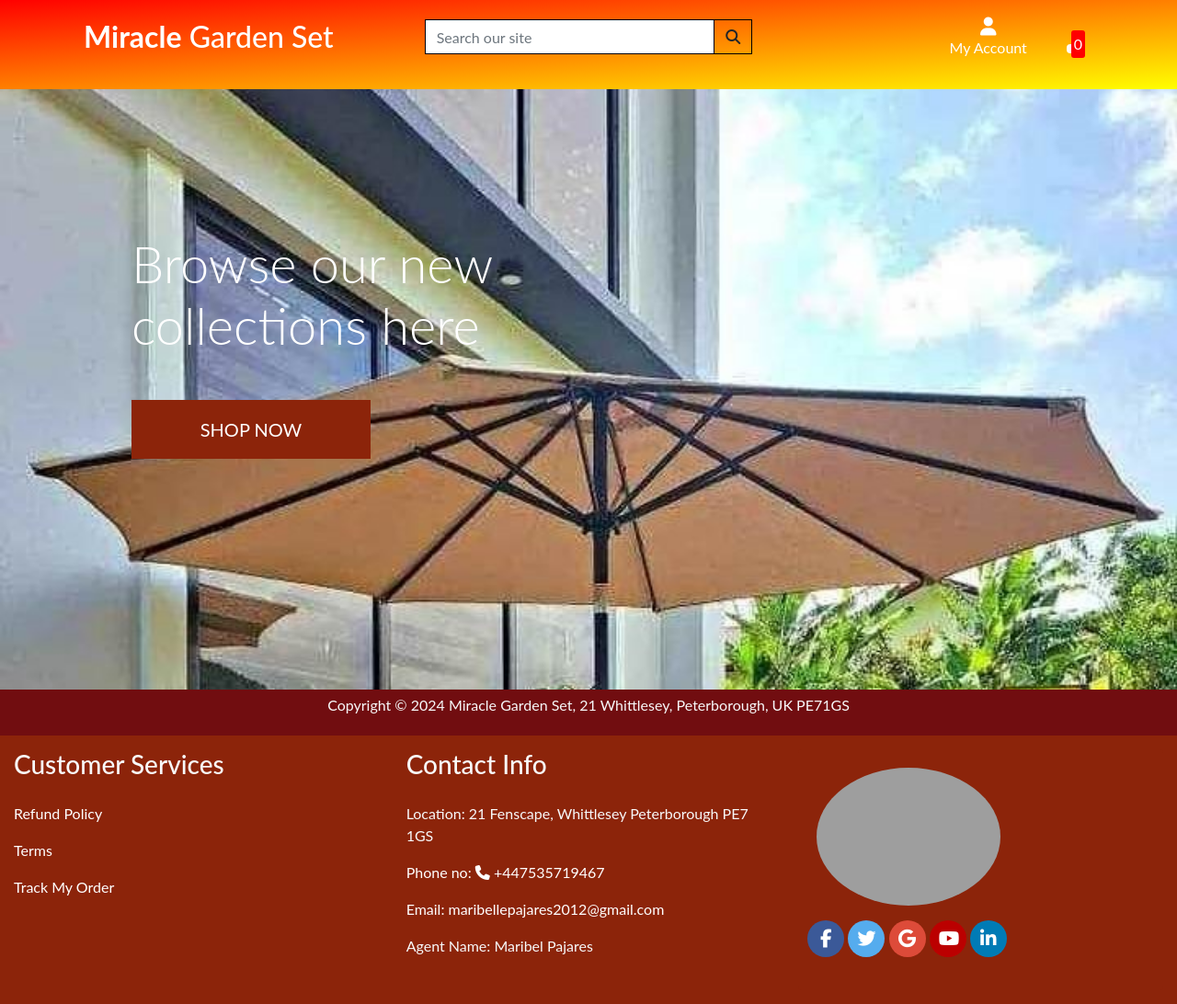
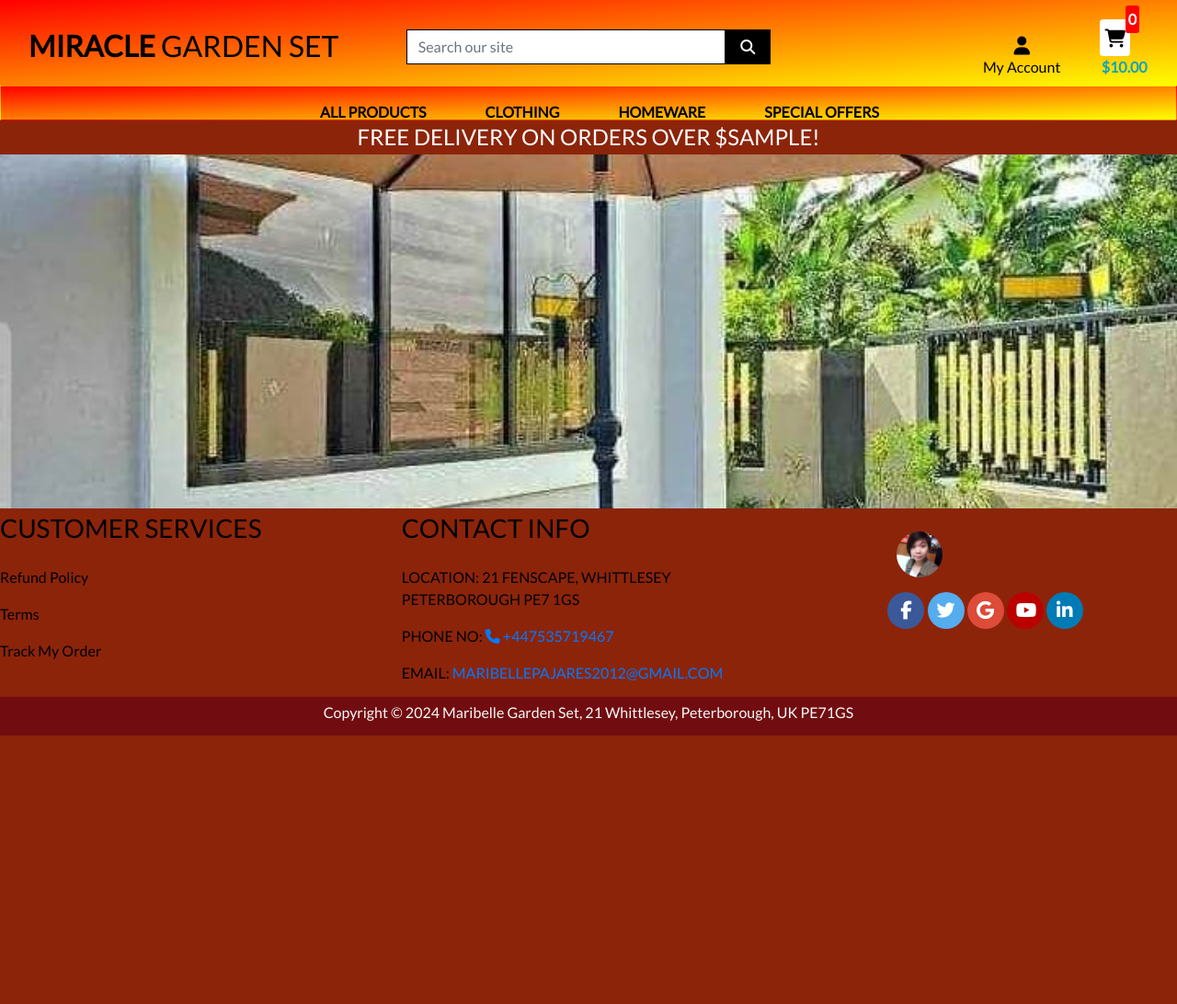
Before and after one commit to Maribel-88/Miracle_garden_set, a Django app: template home/templates/home/index.html in a window 1280 px wide. Shown: the whole page at 92% size. After the commit the page ends 800 px from the top, so only its background shows below. Run offline with Django 3.2, Linux system fonts and the light colour scheme; the template is opened without the code that fills it: most values are stand-ins (such as "Sample title", 1, 10 or a date in 2020); some libraries are stand-ins or nearby versions; grey boxes are pictures that could not be loaded.

Commit message:
Updated the base template

```diff
--- a/static/css/base.css
+++ b/static/css/base.css
@@ -4,164 +4,80 @@ html {
 
 body {
     background: url('/media/background.jpg') no-repeat center center fixed;
-    background-size:cover;
-    height: calc(100vh );
+    background-size: cover;
+    height: calc(100vh - 164px);
     color: #555;
     font-family: 'Lato';
 }
 
-i {
-    cursor: pointer;
+#topnav {
+    background: linear-gradient(to bottom right, red, yellow);
 }
 
-a {
-    text-decoration: none;
-    color:#fff;
-}
-/*-----------------Heading Navbar -----------------------*/
-
-#topnav {
-    background-color: #8c240a;
+#navbarlinks {
+    border: solid 1px transparent;
     background: linear-gradient(to bottom right, red, yellow);
-    padding: 25px 60px;
-    color: #fff;
+    height: 38px;
+    padding-bottom: 20px;
 }
 
-#navButtons a {
-    color:#000;
-    row-gap: 20px;
-}
-
-#navButtons a:hover {
-    color:green;
-}
-
-
-#navbarNavDropdown ul li a:hover {
-    color:green;
-}
-
-#heading {
-    background-color: #8c240a;
-}
-
-#heading div a:hover {
-   color:green;
-}
-
-#heading div i {
-    color: #fff;
-}
-
-
-
-.btnNav:hover, #myBtn:hover {
+#navbarlinks a:hover {
     border-radius: 15px;
     border: solid 1px transparent;
     background: linear-gradient(to bottom right, red, yellow);
     height: 38px;
 }
 
-#myBtn {
-    border-radius: 15px;
+/* from Bulma */
+.icon {
+    align-items: center;
+    display: inline-flex;
+    justify-content: center;
+    height: 1.5rem;
+    width: 1.5rem;
 }
 
-#callInfo {
-
-    text-align: center;
-    flex-direction: column;
-    display:inline-block;
-}
-
-.text-black {
-    color: white!important;
-
-}
-
-.shop-now-button {
-    background: #8c240a;
-    color: white;
-    min-width: 260px;
+.logo-font {
+    text-transform: uppercase;
 }
 
 .main-logo-link {
     width: fit-content;
 }
 
+.shop-now-button {
+    background: black;
+    color: white;
+    min-width: 260px;
+}
+
+.btn-black {
+    background: black;
+    color: white;
+}
+
+.shop-now-button:hover,
+.shop-now-button:active,
+.shop-now-button:focus,
+.btn-black:hover,
+.btn-black:active,
+.btn-black:focus {
+    background: #222;
+    color: white;
+}
+
+.text-black {
+    color: #000 !important;
+}
+
 .border-black {
     border: 1px solid black !important;
 }
 
-/* Slightly larger container on xl screens */
-@media (min-width: 1200px) {
-    .container {
-      max-width: 80%;
-    }
-  }
-
-  /* fixed top navbar only on medium and up */
-  @media (min-width: 992px) {
-      .fixed-top-desktop-only {
-          position: fixed;
-          top: 0;
-          right: 0;
-          left: 0;
-          z-index: 1030;
-      }
-
-      .header-container {
-          padding-top: 164px;
-      }
-  }
-/*----------------- Deals Page ---------------------*/
-
-#deal1 {
-    display: flex;
+.bg-black {
+    background: #8c240a !important;
 }
 
-#deal2 {
-    flex: 33.33%;
-
-}
-
-/*--------------------- Footer Page ---------------------------*/
-
-#imgBorder {
-    background-color: #8c240a;
-    border-style: none;
-
-}
-
-.contact_background {
-    background-color: #8c240a;
-
-}
-
-#contactInfo
- {
-
-    background-color: #8c240a;
-    margin-bottom: -164px;
-    padding: 15px;
-}
-
-#footer {
-    text-align: center;
-    background-color: #710d10;
-    margin-bottom: 0;
-    padding-bottom: 5px;
-    padding-top: 5px;
-}
-
-#customerServices a:hover {
-    color:green;
-}
-
-#imgFooter {
-   width: 200px;
-}
-
-/*----------------------------- Cart Page --------------------------*/
 .cart {
     position: relative;
     background-color: #fff;
@@ -185,20 +101,48 @@ a {
     border-radius: 3px;
 }
 
-/* Shop items styles are here */
-
-.shop {
-    display: grid;
-    grid-template-columns: repeat(4, 254px);
-    gap:60px;
-    justify-content: center;
-    margin-bottom: 45px;
-    margin-top: 45px;
+.contactInfo {
+    background-color: #8c240a;
+   margin-top: 600px;
+   padding-top: 5px;
+   position: fixed-bottom;
 
 }
 
+#footer {
+    text-align: center;
+    background-color: #710d10;
+    margin-bottom: -5px;
+    padding-bottom: 2px;
+    padding-top: 5px;
+    margin-top: 0px;
+}
 
-  /*-----------------Social Media Icons ------------*/
+/* -------------------------------- Media Queries */
+
+/* Slightly larger container on xl screens */
+@media (min-width: 1200px) {
+  .container {
+    max-width: 80%;
+  }
+}
+
+/* fixed top navbar only on medium and up */
+@media (min-width: 992px) {
+    .fixed-top-desktop-only {
+        position: fixed;
+        top: 0;
+        right: 0;
+        left: 0;
+        z-index: 1030;
+    }
+
+    .header-container {
+        padding-top: 164px;
+    }
+}
+
+/*-----------------Social Media Icons ------------*/
 
 
 
@@ -257,3 +201,14 @@ a {
   #socIcon a:hover {
     color:green;
   }
+
+  #imgFooter {
+    width: 50px;
+    height: 50px;
+  }
+
+  #imgBorder{
+    background-color: #8c240a;
+    border-style: none;
+    align-items: center;
+  }
--- a/templates/base.html
+++ b/templates/base.html
@@ -14,7 +14,8 @@
     {% endblock %}
 
     {% block corecss %}
-        <link rel="stylesheet" href="https://cdn.jsdelivr.net/npm/bootstrap@4.6.2/dist/css/bootstrap.min.css" integrity="sha384-xOolHFLEh07PJGoPkLv1IbcEPTNtaed2xpHsD9ESMhqIYd0nLMwNLD69Npy4HI+N" crossorigin="anonymous">
+        <link rel="stylesheet" href="https://stackpath.bootstrapcdn.com/bootstrap/4.4.1/css/bootstrap.min.css" integrity="sha384-Vkoo8x4CGsO3+Hhxv8T/Q5PaXtkKtu6ug5TOeNV6gBiFeWPGFN9MuhOf23Q9Ifjh" crossorigin="anonymous">
+        <link rel="stylesheet" href="https://fonts.googleapis.com/css?family=Lato&display=swap">
         <link rel="stylesheet" href="{% static 'css/base.css' %}">
     {% endblock %}
 
@@ -23,15 +24,15 @@
 
     {% block corejs %}
         <script src="https://kit.fontawesome.com/98657bf0c4.js" crossorigin="anonymous"></script>
-    <script src="https://cdn.jsdelivr.net/npm/jquery@3.5.1/dist/jquery.slim.min.js" integrity="sha384-DfXdz2htPH0lsSSs5nCTpuj/zy4C+OGpamoFVy38MVBnE+IbbVYUew+OrCXaRkfj" crossorigin="anonymous"></script>
-    <script src="https://cdn.jsdelivr.net/npm/popper.js@1.16.1/dist/umd/popper.min.js" integrity="sha384-9/reFTGAW83EW2RDu2S0VKaIzap3H66lZH81PoYlFhbGU+6BZp6G7niu735Sk7lN" crossorigin="anonymous"></script>
-    <script src="https://cdn.jsdelivr.net/npm/bootstrap@4.6.2/dist/js/bootstrap.min.js" integrity="sha384-+sLIOodYLS7CIrQpBjl+C7nPvqq+FbNUBDunl/OZv93DB7Ln/533i8e/mZXLi/P+" crossorigin="anonymous"></script>
+        <script src="https://code.jquery.com/jquery-3.4.1.slim.min.js" integrity="sha384-J6qa4849blE2+poT4WnyKhv5vZF5SrPo0iEjwBvKU7imGFAV0wwj1yYfoRSJoZ+n" crossorigin="anonymous"></script>
+        <script src="https://cdn.jsdelivr.net/npm/popper.js@1.16.0/dist/umd/popper.min.js" integrity="sha384-Q6E9RHvbIyZFJoft+2mJbHaEWldlvI9IOYy5n3zV9zzTtmI3UksdQRVvoxMfooAo" crossorigin="anonymous"></script>
+        <script src="https://stackpath.bootstrapcdn.com/bootstrap/4.4.1/js/bootstrap.min.js" integrity="sha384-wfSDF2E50Y2D1uUdj0O3uMBJnjuUD4Ih7YwaYd1iqfktj0Uod8GCExl3Og8ifwB6" crossorigin="anonymous"></script>
     {% endblock %}
 
     {% block extra_js %}
     {% endblock %}
 
-    <title>Miracle Garden Set{% block extra_title %}{% endblock %}</title>
+    <title>Miracle Garden Set {% block extra_title %}{% endblock %}</title>
   </head>
   <body>
     <header class="container-fluid fixed-top">
@@ -55,7 +56,6 @@
                     </div>
                 </form>
             </div>
-
             <div class="col-12 col-lg-4 my-auto py-1 py-lg-0">
                 <ul class="list-inline list-unstyled text-center text-lg-right my-0">
                     <li class="list-inline-item dropdown">
@@ -79,60 +79,77 @@
                         </div>
                     </li>
                     <li class="list-inline-item">
-                        <div id="cartPadding" class="col d-flex justify-content-end">
-                            <a href="cart2.html" >
-                              <div class="cart ">
-                                <i class="bi bi-cart2"></i>
+                        <a class="{% if grand_total %}text-info font-weight-bold{% else %}text-black{% endif %} nav-link" href="">
+                            <div class="text-center">
+                                <div class="cart " class="col d-flex justify-content-end">
+                                    <i class="fa-solid fa-cart-shopping"></i>
                                     <div id="cartAmount" class="cartAmount">0</div>
                                 </div>
+                                <p class="my-0">
+                                    {% if grand_total %}
+                                        ${{ grand_total|floatformat:2 }}
+                                    {% else %}
+                                        $0.00
+                                    {% endif %}
+                                </p>
+                            </div>
                         </a>
-                          </div>
                     </li>
                 </ul>
             </div>
+        </div>
+        <div class="row bg-white" id="navbarlinks">
+            <nav class="navbar navbar-expand-lg navbar-light w-100">
+                <button class="navbar-toggler" type="button" data-toggle="collapse" data-target="#main-nav" aria-controls="main-nav" aria-expanded="false" aria-label="Toggle navigation">
+                    <span class="navbar-toggler-icon"></span>
+                </button>
+                {% include 'includes/mobile-top-header.html' %}
+                {% include 'includes/main-nav.html' %}
             </nav>
+        </div>
+        <div id="delivery-banner" class="row text-center">
+            <div class="col bg-black text-white">
+                <h4 class="logo-font my-1">Free delivery on orders over ${{ free_shipping_threshold }}!</h4>
+            </div>
+        </div>
     </header>
-      </div>
-      </body>
-      {% block innercontent %}
-      {% endblock %}
 
     <!--Contact & footer-->
    <section>
-        <div id="contactInfo">
-            <div class="row ">
+    <div class="contactInfo fixed-bottom">
+        <div class="row">
 
-                <div class="col-md-4 text-light">
-                    <h3 class=" mb-4">Customer Services</h3>
+            <div class="col-md-4 text-black">
+                <h3 class=" mb-4 logo-font">Customer Services</h3>
                 <div id="customerServices">
                     <p>
-                            <a href="refund.html"><span class="fw-bold">Refund Policy</span></a>
+                        <a href="refund.html"><span class="fw-bold text-black">Refund Policy</span></a>
                     </p>
                     <p>
-                           <a href="terms.html"><span class="fw-bold">Terms</span></a>
+                       <a href="terms.html"><span class="fw-bold text-black">Terms</span></a>
                     </p>
                     <p>
-                           <a href="trackOrder.html"> <span class="fw-bold">Track My Order</span></a>
+                       <a href="trackOrder.html"> <span class="fw-bold text-black">Track My Order</span></a>
                     <p>
 
 
                 </div>
             </div>
-                <div class="col-md-4 text-light" id="footerInfo">
-                    <h3 class=" mb-4 ">Contact Info</h3>
+            <div class="col-md-4 logo-font" id="footerInfo">
+                <h3 class=" mb-4 text-black">Contact Info</h3>
                 <div >
-                        <p>
-                            <span class="fw-bold">Location:</span> 21 Fenscape, Whittlesey Peterborough
+                    <p class="text-black">
+                        <span class="fw-bold text-black">Location:</span> 21 Fenscape, Whittlesey Peterborough
                          PE7 1GS
                     </p>
+                    <p class="text-black">
+                        <a href="#"><span class="fw-bold text-black">Phone no: </span><i class="fa fa-phone"></i> +447535719467</a>
+                    </p>
+                    <p class="text-black">
+                        <a href="#"><span class="fw-bold text-black">Email:</span> maribellepajares2012@gmail.com</a>
                     <p>
-                            <a href="#"><span class="fw-bold">Phone no: </span><i class="fa fa-phone"></i> +447535719467</a>
-                        </p>
-                        <p>
-                            <a href="#"><span class="fw-bold">Email:</span> maribellepajares2012@gmail.com</a>
-                        <p>
-                        <p>
-                            <span class="fw-bold">Agent Name:</span> Maribel Pajares
+                    <p class="text-black">
+                        <span class="fw-bold text-black">Agent Name:</span> Maribel Pajares
                     </p>
 
                 </div>
@@ -141,7 +158,7 @@
             <div class="col-md-4 col-sm-12">
                 <div class="card " id="imgBorder">
                     <div class="card-body">
-                            <div><img src="images/maribel.jpg" class="rounded-circle mb-3 img-fluid" id="imgFooter" alt=""></div>
+                        <div class="d-flex"><img src="/media/maribel (3).jpg" class="rounded-circle mb-3 img-fluid" id="imgFooter" alt=""></div>
                         <div id="socIcon" class="mb-3">
                         <a href="https://www.facebook.com/maribel.pajares.7" class="fa fa-facebook"></a>
                         <a href="#" class="fa fa-twitter"></a>
@@ -156,14 +173,10 @@
         </div>
     </div>
   </section>
-      <!--to top-->
-      <div id="goTop">
-        <a href="#heading" id="goTopBtn"><i class="bi bi-arrow-up-square-fill"></i></a>
-      </div>
 
   <footer>
     <div id="footer" class="text-center fixed-bottom text-light">
-      <p>Copyright &copy; 2024 Miracle Garden Set, 21 Whittlesey, Peterborough, UK PE71GS</p>
+  <p>Copyright &copy; 2024 Maribelle Garden Set, 21 Whittlesey, Peterborough, UK PE71GS</p>
     </div>
 </footer>
 
--- /dev/null
+++ b/templates/includes/main-nav.html
@@ -0,0 +1,50 @@
+<div class="collapse navbar-collapse" id="main-nav">
+    <ul class="navbar-nav w-auto mx-auto">
+        <li class="nav-item dropdown">
+            <a class="logo-font font-weight-bold nav-link text-black mr-5" href="#" id="all-products-link" data-toggle="dropdown" aria-haspopup="true" aria-expanded="false">
+                All Products
+            </a>
+            <div class="dropdown-menu border-0" aria-labelledby="all-products-link">
+                <a href="" class="dropdown-item">By Price</a>
+                <a href="" class="dropdown-item ">By Rating</a>
+                <a href="" class="dropdown-item ">By Category</a>
+                <a href="" class="dropdown-item">All Products</a>
+            </div>
+        </li>
+
+        <li class="nav-item dropdown">
+            <a class="logo-font font-weight-bold nav-link text-black mr-5" href="#" id="clothing-link" data-toggle="dropdown" aria-haspopup="true" aria-expanded="false">
+                Clothing
+            </a>
+            <div class="dropdown-menu border-0" aria-labelledby="clothing-link">
+                <a href="" class="dropdown-item">Activewear &amp; Essentials</a>
+                <a href="" class="dropdown-item">Jeans</a>
+                <a href="" class="dropdown-item">Shirts</a>
+                <a href="" class="dropdown-item">All Clothing</a>
+            </div>
+        </li>
+
+        <li class="nav-item dropdown">
+            <a class="logo-font font-weight-bold nav-link text-black mr-5" href="#" id="homeware-link" data-toggle="dropdown" aria-haspopup="true" aria-expanded="false">
+                Homeware
+            </a>
+            <div class="dropdown-menu border-0" aria-labelledby="homeware-link">
+                <a href="" class="dropdown-item">Bed &amp; Bath</a>
+                <a href="" class="dropdown-item">Kitchen &amp; Dining</a>
+                <a href="" class="dropdown-item">All Homeware</a>
+            </div>
+        </li>
+
+        <li class="nav-item dropdown">
+            <a class="logo-font font-weight-bold nav-link text-black" href="#" id="specials-link" data-toggle="dropdown" aria-haspopup="true" aria-expanded="false">
+                Special Offers
+            </a>
+            <div class="dropdown-menu border-0" aria-labelledby="specials-link">
+                <a href="" class="dropdown-item">New Arrivals</a>
+                <a href="" class="dropdown-item">Deals</a>
+                <a href="" class="dropdown-item">Clearance</a>
+                <a href="" class="dropdown-item">All Specials</a>
+            </div>
+        </li>
+    </ul>
+</div>
--- /dev/null
+++ b/templates/includes/mobile-top-header.html
@@ -0,0 +1,56 @@
+<li class="list-inline-item">
+    <a class="text-black nav-link d-block d-lg-none" href="#" id="mobile-search" data-toggle="dropdown" aria-haspopup="true" aria-expanded="false">
+        <div class="text-center">
+            <div><i class="fas fa-search fa-lg"></i></div>
+            <p class="my-0">Search</p>
+        </div>
+    </a>
+    <div class="dropdown-menu border-0 w-100 p-3 rounded-0 my-0" aria-labelledby="mobile-search">
+        <form class="form" method="GET" action="">
+            <div class="input-group w-100">
+                <input class="form-control border border-black rounded-0" type="text" name="q" placeholder="Search our site">
+                <div class="input-group-append">
+                    <button class="form-control form-control btn btn-black border border-black rounded-0" type="submit">
+                        <span class="icon">
+                            <i class="fas fa-search"></i>
+                        </span>
+                    </button>
+                </div>
+            </div>
+        </form>
+    </div>
+</li>
+<li class="list-inline-item dropdown">
+    <a class="text-black nav-link d-block d-lg-none" href="#" id="user-options" data-toggle="dropdown" aria-haspopup="true" aria-expanded="false">
+        <div class="text-center">
+            <div><i class="fas fa-user fa-lg"></i></div>
+            <p class="my-0">My Account</p>
+        </div>
+    </a>
+    <div class="dropdown-menu border-0" aria-labelledby="user-options">
+        {% if request.user.is_authenticated %}
+            {% if request.user.is_superuser %}
+                <a href="{% url 'account_logout' %}" class="dropdown-item">Product Management</a>
+            {% endif %}
+            <a href="{% url 'profile' %}" class="dropdown-item">My Profile</a>
+            <a href="{% url 'account_logout' %}" class="dropdown-item">Logout</a>
+        {% else %}
+            <a href="{% url 'account_signup' %}" class="dropdown-item">Register</a>
+            <a href="{% url 'account_login' %}" class="dropdown-item">Login</a>
+        {% endif %}
+    </div>
+</li>
+<li class="list-inline-item">
+    <a class="{% if grand_total %}text-primary font-weight-bold{% else %}text-black{% endif %} nav-link d-block d-lg-none" href="">
+        <div class="text-center">
+            <div><i class="fa-solid fa-cart-shopping"></i></div>
+            <p class="my-0">
+                {% if grand_total %}
+                    ${{ grand_total|floatformat:2 }}
+                {% else %}
+                    $0.00
+                {% endif %}
+            </p>
+        </div>
+    </a>
+</li>
```
Also changed, not shown: media/maribel (3).jpg (added), 1 other file. Lines whose indentation alone changed are shown as unchanged.
